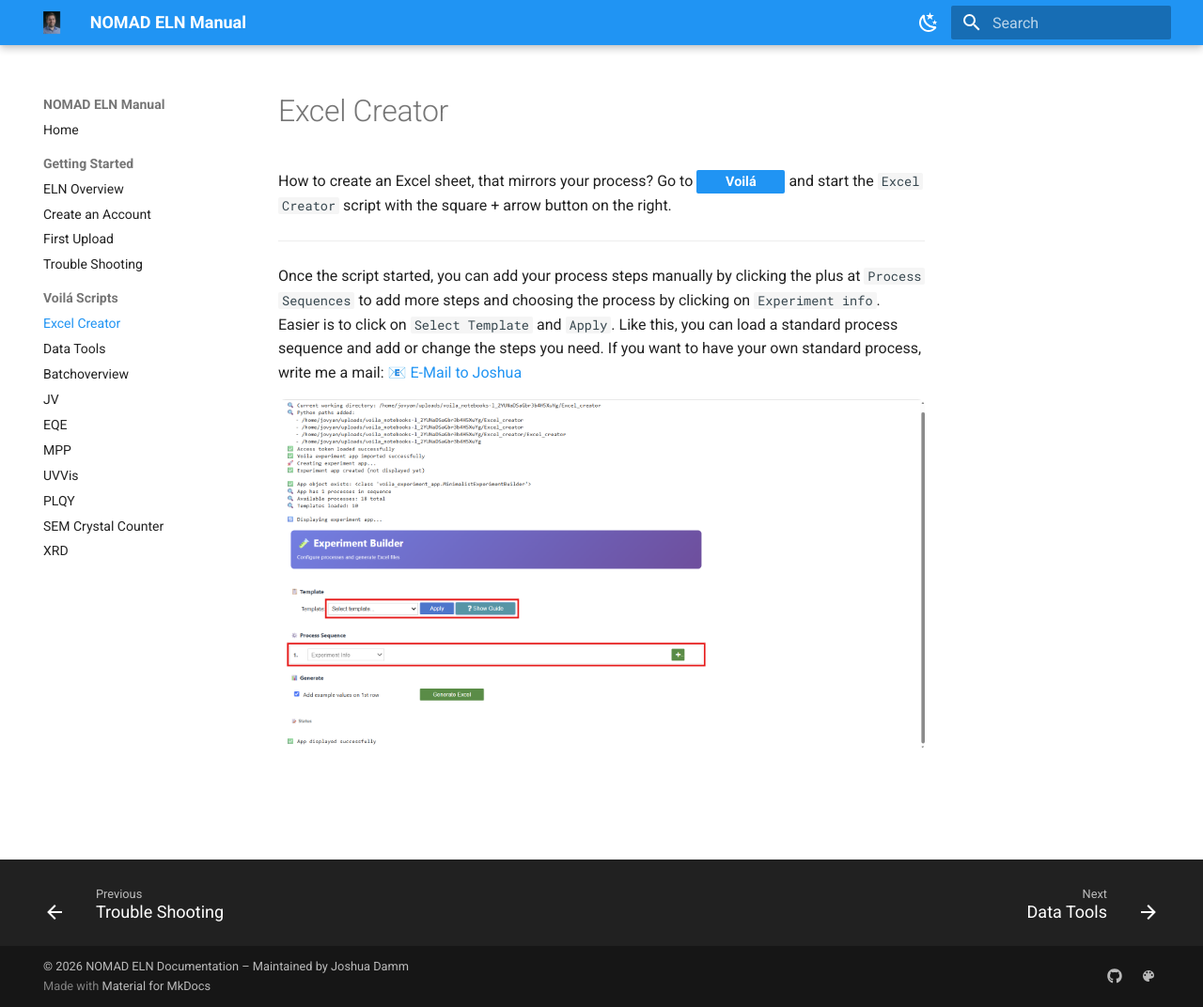
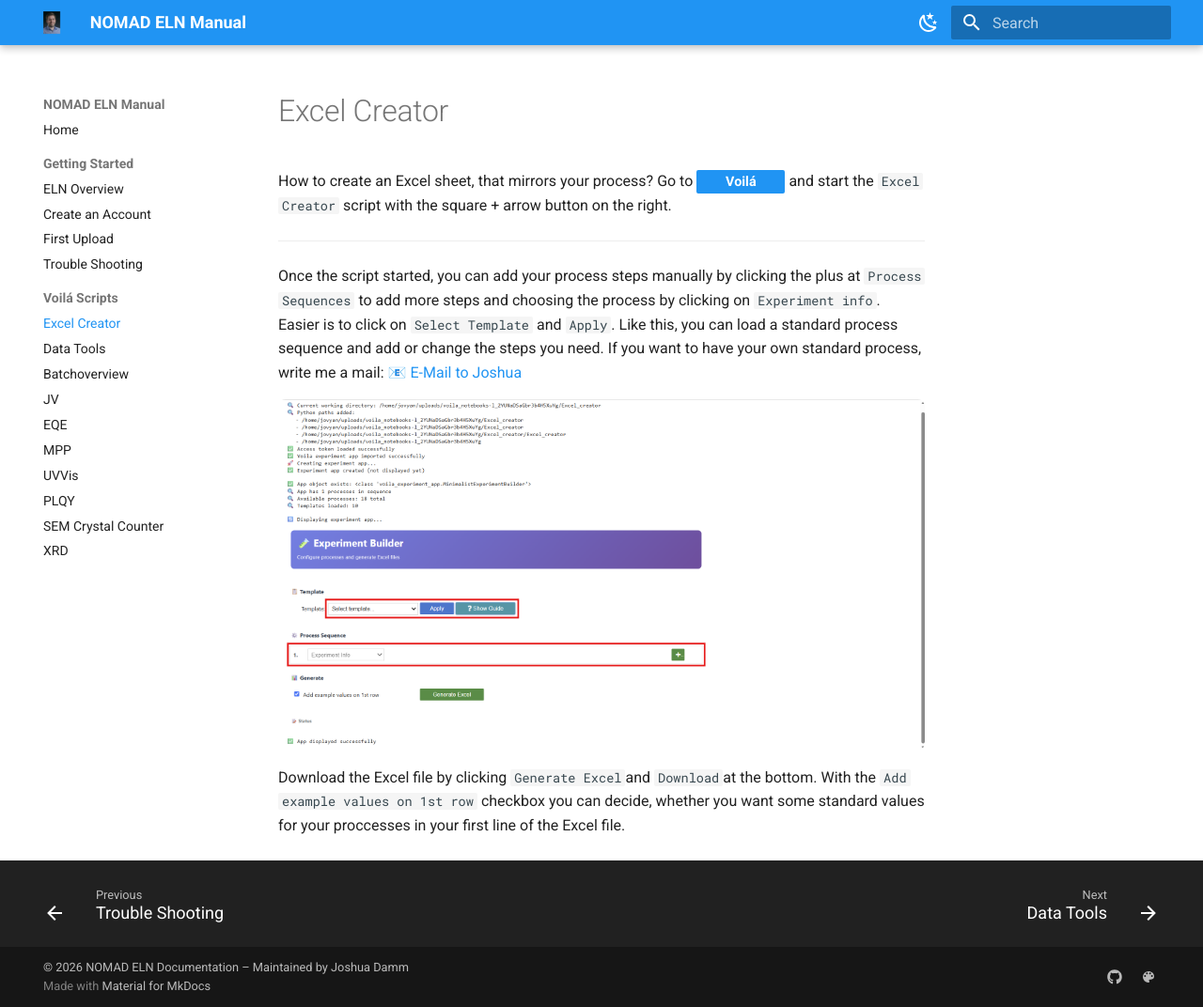
Before and after one commit to NOMADe-Joshua/nomad-manual, an MkDocs documentation site: the page built from docs/Excelcreator.md, in a window 1280 px wide and 1072 px high. Shown: the whole window at 94% size. Built offline with MkDocs 1.6.1 and Material for MkDocs 9.7.7, drawn with Linux system fonts in a browser that asks for light colours.

Commit message:
finished Excel creator

```diff
--- a/docs/Excelcreator.md
+++ b/docs/Excelcreator.md
@@ -20,3 +20,5 @@ Once the script started, you can add your process steps manually by clicking the
        "
        onmouseleave="this.style.transform = 'scale(1)';">
 </div>
+
+Download the Excel file by clicking `Generate Excel`and `Download`at the bottom. With the `Add example values on 1st row` checkbox you can decide, whether you want some standard values for your proccesses in your first line of the Excel file.
```
